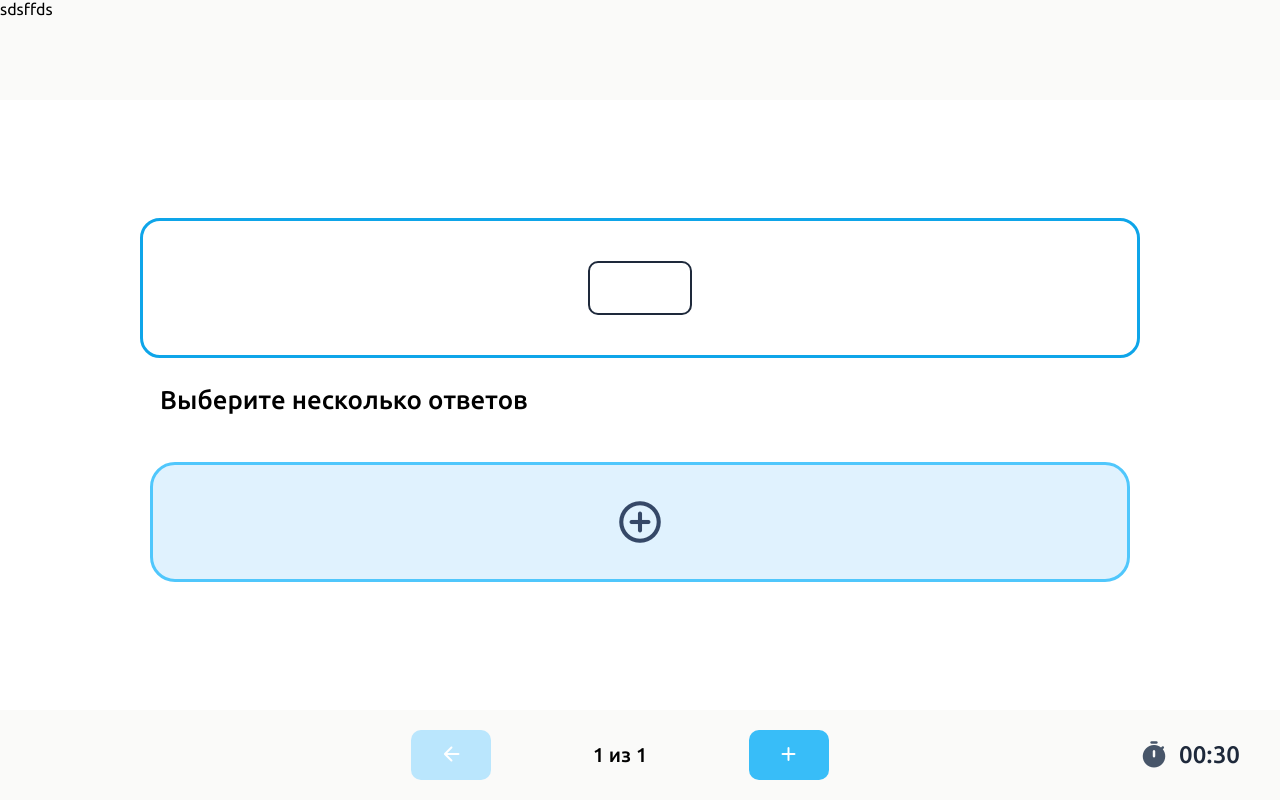
After one commit to syviline/clever, a Flask app: page /panel/task/edit in a window 1280 px wide. The commit adds this page. Run offline with Flask 2, Linux system fonts and the light colour scheme.

Commit message:
taskedit v0.1

```diff
--- a/app.py
+++ b/app.py
@@ -31,5 +31,11 @@ def registerPage():
         return redirect('/')
     return render_template('register.html', form=form)
 
+
+@app.route('/panel/task/edit')
+def edit_task():
+    return render_template('taskedit.html')
+
+
 if __name__ == "__main__":
     app.run(debug=True)
--- /dev/null
+++ b/static/script/taskedit.js
@@ -0,0 +1,190 @@
+String.prototype.format = function () {
+    var args = arguments;
+    return this.replace(/{(\d+)}/g, function (match, number) {
+        return typeof args[number] != 'undefined'
+            ? args[number]
+            : match
+            ;
+    });
+};
+
+function numToId(num) {
+    let res = ''
+    let letters = ['a', 'b', 'c', 'd', 'e', 'f', 'g', 'h', 'i', 'j']
+    num = num.toString()
+    for (let i = 0; i < num.length; i++) {
+        res += letters[num[i]]
+    }
+    return res
+}
+
+function idToNum(id) {
+    let res = ''
+    let letters = ['a', 'b', 'c', 'd', 'e', 'f', 'g', 'h', 'i', 'j']
+    for (let i = 0; i < id.length; i++) {
+        res += letters.indexOf(id[i])
+    }
+    return parseInt(res)
+}
+
+function generateUniqueId() {
+    d = Date.now()
+    r = Math.floor(Math.random() * 10000)
+    return numToId(d * r)
+}
+
+/*function getMaxId() {
+    let res
+    task.forEach(item => {
+        if (item.taskType != 'textWithGaps') {
+            numid = idToNum(item.id)
+            if (numid > res)
+                res = numid
+        } else {
+            item.content.forEach(it => {
+                if (typeof(it) == 'object') {
+                    numid = idToNum(it.id)
+                    if (numid > res)
+                        res = numid
+                }
+            })
+        }
+    })
+}*/
+
+if (task.length == 0) {
+    task = [{}]
+}
+
+let taskTemplates = {
+    textWithGaps: "<h1 class=\"task__label\">Вставьте пропуски</h1><div class=\"task__text\">{1}</div>",
+    multipleAnswer: "<div class=\"question\"><div class=\"question__content\">{0}</div></div><h3 style=\"font-weight: 500; margin-top: 20px; margin-left: 20px;\">Выберите несколько ответов</h3><div class=\"answers__container\">{1}</div>",
+    oneAnswer: "<div class=\"question\"><div class=\"question__content\">{0}</div></div><h3 style=\"font-weight: 500; margin-top: 20px; margin-left: 20px;\">Выберите один из ответов</h3><div class=\"answers__container\">{1}</div>",
+    chooseTemplate: "<h2 class=\"textcenter\">Выберите шаблон для задания</h2><div class=\"variants\"><button onclick='chooseTemplate(1)'>Вопрос и выбор из нескольких ответов</button><button onclick='chooseTemplate(2)'>Вопрос и выбор из одного ответа</button><button onclick='chooseTemplate(3)'>Текстовое поле с пропусками</button></div>"
+
+}
+
+function renderTask(task) {  // "Рендер задачи", чтобы потом вставить в DOM, используется при клике на стрелочку вперед или назад
+    console.log(task)
+    console.log(correctAnswers)
+    let taskText = ""
+    let taskId = task.id
+    let res
+    if (Object.keys(task).length == 0) {
+        return taskTemplates.chooseTemplate
+    }
+    switch (task.taskType) {
+        case "multipleAnswer":
+            for (let [index, item] of task.content.answers.entries()) {
+                if (correctAnswers[taskId].includes(item))
+                    taskText += `<button class=\"answer active\" id=\"answer${index}\" onclick=\"multipleAnswerChoose('answer${index}', '${taskId}')\"><div class="editable" contenteditable="true">${item}</div></button>`
+                else
+                    taskText += `<button class=\"answer\" id=\"answer${index}\" onclick=\"multipleAnswerChoose('answer${index}', '${taskId}')\"><div class="editable" contenteditable="true">${item}</div></button>`
+            }
+            taskText += `<button class=\"answer answer-add\" onclick=\"addAnswer()\"><span class="material-icons-round">add_circle_outline</span></button>`
+            res = taskTemplates.multipleAnswer.format(`<div class="editable" contenteditable="true">${task.content.question}</div>`, taskText)
+            return res
+            break;
+        case "textWithGaps":
+            task.content.forEach(item => {
+                if (typeof(item) == "string") {
+                    taskText += item
+                } else if(typeof(item) == "object") {
+                    if ("content" in item) {
+                        taskText += ` <select id='${item.id}' onchange="saveResult('${item.id}', '${taskId}')" value=''><option value="" selected disabled hidden></option>`
+                        let alreadyAnswered = correctAnswers[taskId][item.id]
+                        item.content.forEach(it => {
+                            if (it == alreadyAnswered)
+                                taskText += `<option value="${it}" selected>${it}</option>`
+                            else
+                                taskText += `<option value="${it}">${it}</option>`
+                        })
+                        taskText += '</select> '
+                    } else {
+                        let alreadyAnswered = correctAnswers[taskId][item.id]
+                        if (alreadyAnswered != "")
+                            taskText += ` <input class='task__input' id='${item.id}' oninput="saveResult('${item.id}', '${taskId}')" value='${alreadyAnswered}'> `
+                        else
+                            taskText += ` <input class='task__input' id='${item.id}' oninput="saveResult('${item.id}', '${taskId}')"> `
+                    }
+                }
+            })
+            res = taskTemplates.textWithGaps.format(task.header, taskText)
+            return res
+            console.log(2)
+            break;
+        case "oneAnswer":
+            for (let [index, item] of task.content.answers.entries()) {
+                 if (correctAnswers[taskId] == item)
+                     taskText += `<div class="answer active" id="answer${index}" onclick="oneAnswerChoose('answer${index}', '${taskId}')">${item}</div>`
+                 else
+                     taskText += `<div class="answer" id="answer${index}" onclick="oneAnswerChoose('answer${index}', '${taskId}')">${item}</div>`
+            }
+            res = taskTemplates.oneAnswer.format(task.content.question, taskText)
+            return res
+            break;
+    }
+}
+
+function chooseTemplate(id) {
+    task[currentTaskId].id = generateUniqueId()
+    if (id == 1) {
+        task[currentTaskId].taskType = 'multipleAnswer'
+        task[currentTaskId].content = {question: "", answers: []}
+    } else if (id == 2) {
+        task[currentTaskId].taskType = 'textWithGaps'
+        task[currentTaskId].content = []
+    } else if (id == 3) {
+        task[currentTaskId].taskType = 'oneAnswer'
+        task[currentTaskId].content = {question: "", answers: []}
+    }
+    content.innerHTML = renderTask(task[currentTaskId])
+}
+
+function addAnswer() {
+    task[currentTaskId].content.answers.push("")
+    content.innerHTML = renderTask(task[currentTaskId])
+}
+
+let currentTaskId = 0
+let forwardButton = document.querySelector(".forward")
+let backButton = document.querySelector(".back")
+let forwardIcon = forwardButton.querySelector('.material-icons-round')
+let info = document.querySelector(".info")
+
+info.innerText = `${currentTaskId + 1} из ${task.length}`
+
+let content = document.querySelector(".content .container")
+content.innerHTML = renderTask(task[currentTaskId])
+
+if (currentTaskId + 1 == task.length) {
+    forwardIcon.innerText = 'add'
+}
+
+forwardButton.addEventListener('click', e => {
+    e.preventDefault()
+    if (currentTaskId + 1 == task.length) {
+        task.push({})
+    }
+    currentTaskId++
+    info.innerText = `${currentTaskId + 1} из ${task.length}`
+    if (currentTaskId + 1 == task.length) {
+        forwardIcon.innerText = 'add'
+    }
+    backButton.classList.remove('inactive')
+    content.innerHTML = renderTask(task[currentTaskId])
+})
+
+backButton.addEventListener('click', e => {
+    e.preventDefault()
+    if (currentTaskId < 1) {
+        return
+    }
+    currentTaskId--
+    if (currentTaskId == 0) {
+        backButton.classList.add('inactive')
+    }
+    forwardIcon.innerText = 'arrow_forward'
+    info.innerText = `${currentTaskId + 1} из ${task.length}`
+    content.innerHTML = renderTask(task[currentTaskId])
+})
--- a/static/style/register.css
+++ b/static/style/register.css
@@ -0,0 +1 @@
+* {}
--- a/static/style/task.css
+++ b/static/style/task.css
@@ -6,6 +6,15 @@
 
 html, body {
   height: 100%;
+}
+
+button {
+    border: none;
+    outline: none;
+}
+
+.textcenter {
+  text-align: center;
 }
 
 .footer__container {
@@ -24,6 +33,8 @@ body {
 }
 
 .content {
+  display: flex;
+  align-items: center;
   font-family: 'Inter', sans-serif;
   flex: 1 0 auto;
   font-weight: 400;
@@ -33,6 +44,7 @@ body {
 
 .content .container {
   padding: 50px;
+  width: 1100px;
 }
 
 h1 {
@@ -106,6 +118,10 @@ footer button {
 }
 
 .footer__right .timer__time {
+  color: #1E293B;
+}
+
+.timer__time.low {
   color: #f43f5e;
 }
 
@@ -148,27 +164,31 @@ footer button.inactive {
 .answer {
   padding: 30px 10px;
   margin: 10px;
-  background-color: #82d3f8;
+  min-height: 120px;
+  border: 3px solid #38bdf8;
+  background-color: #bae6fd;
+  color: #0c4a6e;
   font-size: 24px;
   cursor: pointer;
   text-align: center;
   border-radius: 25px;
-  color: #FFF;
   flex-basis: 40%;
+  word-break: break-word;
   flex-grow: 1;
   transition: 0.2s;
 }
 
 .answer.active {
-  background-color: #4ade80;
+  background-color: #4cf189;
+  color: #064e3b;
 }
 
 .answer.active:hover {
-  background-color: #2bc16f;
+  background-color: #31d07a;
 }
 
 .answer:hover {
-  background-color: #60a2c1;
+  background-color: #79c1e3;
   transition: 0.2s;
 }
 
--- /dev/null
+++ b/static/style/taskedit.css
@@ -0,0 +1,68 @@
+header {
+    min-height: 100px;
+    background-color: #fafaf9;
+}
+
+.center {
+    display: flex;
+    flex-direction: column;
+    justify-content: center;
+    align-items: center;
+}
+
+.variants {
+    display: flex;
+    justify-content: space-around;
+}
+
+.variants button {
+    padding: 30px;
+    font-size: 18px;
+    flex-basis: 25%;
+    border: none;
+    outline: none;
+    cursor: pointer;
+    transition: 0.1s;
+    border-radius: 10px;
+}
+
+.variants button:hover {
+    background-color: #cbd5e1;
+    transition: 0.1s;
+}
+
+.variants {
+    margin-top: 40px;
+}
+
+.editable {
+    border: 2px solid #1E293B;
+    border-radius: 10px;
+    line-height: 50px;
+    vertical-align: center;
+    min-width: 60px;
+    min-height: 50px;
+    outline: none;
+    padding: 0 20px;
+}
+
+button.answer {
+    display: flex;
+    justify-content: center;
+    align-items: center;
+}
+
+button .editable {
+    max-width: 80%;
+}
+
+.answer-add {
+    background-color: #e0f2fe;
+    border-color: #50c7fc;
+    color: #354867;
+}
+
+.answer-add .material-icons-round {
+    font-size: 50px;
+    padding-bottom: 0;
+}
--- a/templates/register.html
+++ b/templates/register.html
@@ -6,6 +6,8 @@
           content="width=device-width, user-scalable=no, initial-scale=1.0, maximum-scale=1.0, minimum-scale=1.0">
     <meta http-equiv="X-UA-Compatible" content="ie=edge">
     <title>Document</title>
+    <link rel="preconnect" href="https://fonts.gstatic.com">
+    <link href="https://fonts.googleapis.com/css2?family=Ubuntu:wght@300;400;500&display=swap" rel="stylesheet">
     <link rel="stylesheet" href="{{ url_for('static', filename='style/register.css') }}">
 </head>
 <body>
--- /dev/null
+++ b/templates/taskedit.html
@@ -0,0 +1,63 @@
+<!doctype html>
+<html lang="en">
+<head>
+    <meta charset="UTF-8">
+    <meta name="viewport"
+          content="width=device-width, user-scalable=no, initial-scale=1.0, maximum-scale=1.0, minimum-scale=1.0">
+    <meta http-equiv="X-UA-Compatible" content="ie=edge">
+    <title>Document</title>
+    <link rel="preconnect" href="https://fonts.gstatic.com">
+    <link href="https://fonts.googleapis.com/css2?family=Inter:wght@300;400;500;800&display=swap" rel="stylesheet">
+    <link href="https://fonts.googleapis.com/css2?family=Ubuntu:wght@300;400;500&display=swap" rel="stylesheet">
+    <link href="https://fonts.googleapis.com/icon?family=Material+Icons+Round" rel="stylesheet">
+    <link rel="stylesheet" href="{{ url_for('static', filename='style/task.css') }}">
+    <link rel="stylesheet" href="{{ url_for('static', filename='style/taskedit.css') }}">
+</head>
+<body>
+<header>
+    sdsffds
+</header>
+<div class="content">
+    <div class="container">
+    </div>
+</div>
+<footer>
+    <div class="footer__left"></div>
+    <div class="footer__container">
+        <button class="back inactive">
+            <span class="material-icons-round">arrow_back</span>
+        </button>
+        <div class="info"></div>
+        <button class="forward">
+            <span class="material-icons-round">arrow_forward</span>
+        </button>
+    </div>
+    <div class="footer__right">
+      <span class="material-icons-round icon">
+        timer
+      </span>
+        <span class="timer__time">
+        00:30
+        </span>
+    </div>
+    <script>let task = [
+    {
+        "id": 'a',
+        "taskType": "multipleAnswer",
+        "checkType": "auto",
+        "content": {
+            "question": "",
+            "answers": []
+        }
+    },
+]
+    let correctAnswers = {
+        a: ["Москва", "2"],
+        b: {c: "sdf", d: "chicken"},
+        f: "Лондон"
+    }
+    </script>
+    <script src="{{ url_for('static', filename='script/taskedit.js') }}"></script>
+</footer>
+</body>
+</html>
```
Also changed, not shown: static/script/task.js (+5 -6 lines).
